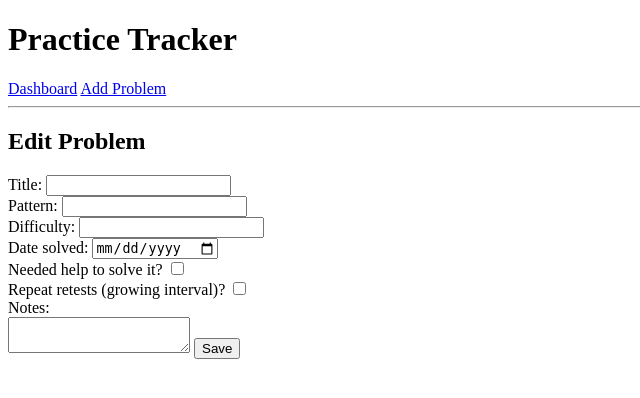
After one commit to isa-hello/practice-tracker, a Flask app: template templates/edit.html in a window 1280 px wide. The commit adds this page. Shown: the top 398 px of the page, without its empty margins (0-640 px from the left). Run offline with Flask 3, Linux system fonts and the light colour scheme; the template is opened without the code that fills it, so the values that code supplies are empty.

Commit message:
Add edit and delete for logged problems

```diff
--- a/app.py
+++ b/app.py
@@ -94,5 +94,49 @@ def retest(problem_id):
     return redirect(url_for('dashboard'))
 
 
+@app.route('/problems/<int:problem_id>/edit', methods=['GET', 'POST'])
+def edit(problem_id):
+    # - look up the Problem by id — same lookup as retest() above
+    #
+    # - GET: render a form pre-filled with this problem's current values,
+    #   so you're editing what's there instead of starting from a blank
+    #   add.html. This needs a new template (start it as a copy of
+    #   add.html) where each input's `value` is bound to the matching
+    #   `problem.<field>` — see the worked example in chat for the Jinja
+    #   syntax, it's one small addition to a pattern you've already built
+    #
+    # - POST: read the same fields add() already reads from request.form,
+    #   but instead of building a new Problem, set them onto the existing
+    #   `problem` object you looked up above (e.g. problem.title =
+    #   request.form['title']), then commit and redirect back to the
+    #   dashboard
+    problem = Problem.query.get_or_404(problem_id)
+    if request.method == 'POST':
+        problem.title = request.form['title']
+        problem.pattern = request.form['pattern']
+        problem.difficulty = request.form['difficulty']
+        problem.date_solved = date.fromisoformat(request.form['date_solved'])
+        problem.needed_help = request.form.get('needed_help') == 'on'
+        problem.repeat_retests = request.form.get('repeat_retests') == 'on'
+        problem.notes = request.form['notes']
+        db.session.commit()
+        return redirect(url_for('dashboard'))
+
+    return render_template('edit.html', problem=problem)
+
+
+@app.route('/problems/<int:problem_id>/delete', methods=['POST'])
+def delete(problem_id):
+    # - look up the Problem by id — same lookup as retest() above
+    # - db.session.delete(problem) — this is the one genuinely new piece:
+    #   nothing in the app has removed a row yet, everything so far has
+    #   only added or updated one
+    # - commit, then redirect back to the dashboard
+    problem = Problem.query.get_or_404(problem_id)
+    db.session.delete(problem)
+    db.session.commit()
+    return redirect(url_for('dashboard'))
+
+
 if __name__ == '__main__':
     app.run(debug=True)
--- a/templates/dashboard.html
+++ b/templates/dashboard.html
@@ -26,6 +26,11 @@ to /problems/<id>/retest.
     {% else %}
     {{ "(Retest not due.) " }}
     {% endif %}
+
+    <a href="{{ url_for('edit', problem_id=problem.id) }}">Edit</a>
+    <form method="POST" action="{{ url_for('delete', problem_id=problem.id) }}">
+        <button type="submit">Delete</button>
+    </form>
 </p>
 
 {% endfor %}
--- /dev/null
+++ b/templates/edit.html
@@ -0,0 +1,19 @@
+{% extends "base.html" %}
+
+{% block content %}
+<h2>Edit Problem</h2>
+
+<form method = "POST" action="{{ url_for('edit', problem_id=problem.id) }}">
+    Title: <input type="text" name="title" value="{{ problem.title }}"><br>
+    Pattern: <input type="text" name="pattern" value="{{ problem.pattern }}"><br>
+    Difficulty: <input type="text" name="difficulty" value="{{ problem.difficulty }}"><br>
+    Date solved: <input type="date" name="date_solved" value="{{ problem.date_solved }}"><br>
+    Needed help to solve it? <input type="checkbox" name="needed_help" {% if problem.needed_help %}checked{% endif %}><br>
+    Repeat retests (growing interval)? <input type="checkbox" name="repeat_retests" {% if problem.repeat_retests %}checked{% endif %}><br>
+    Notes:<br>
+    <textarea name="notes">{{ problem.notes }}</textarea>
+
+    <button type="submit">Save</button>
+</form>
+
+{% endblock %}
```
